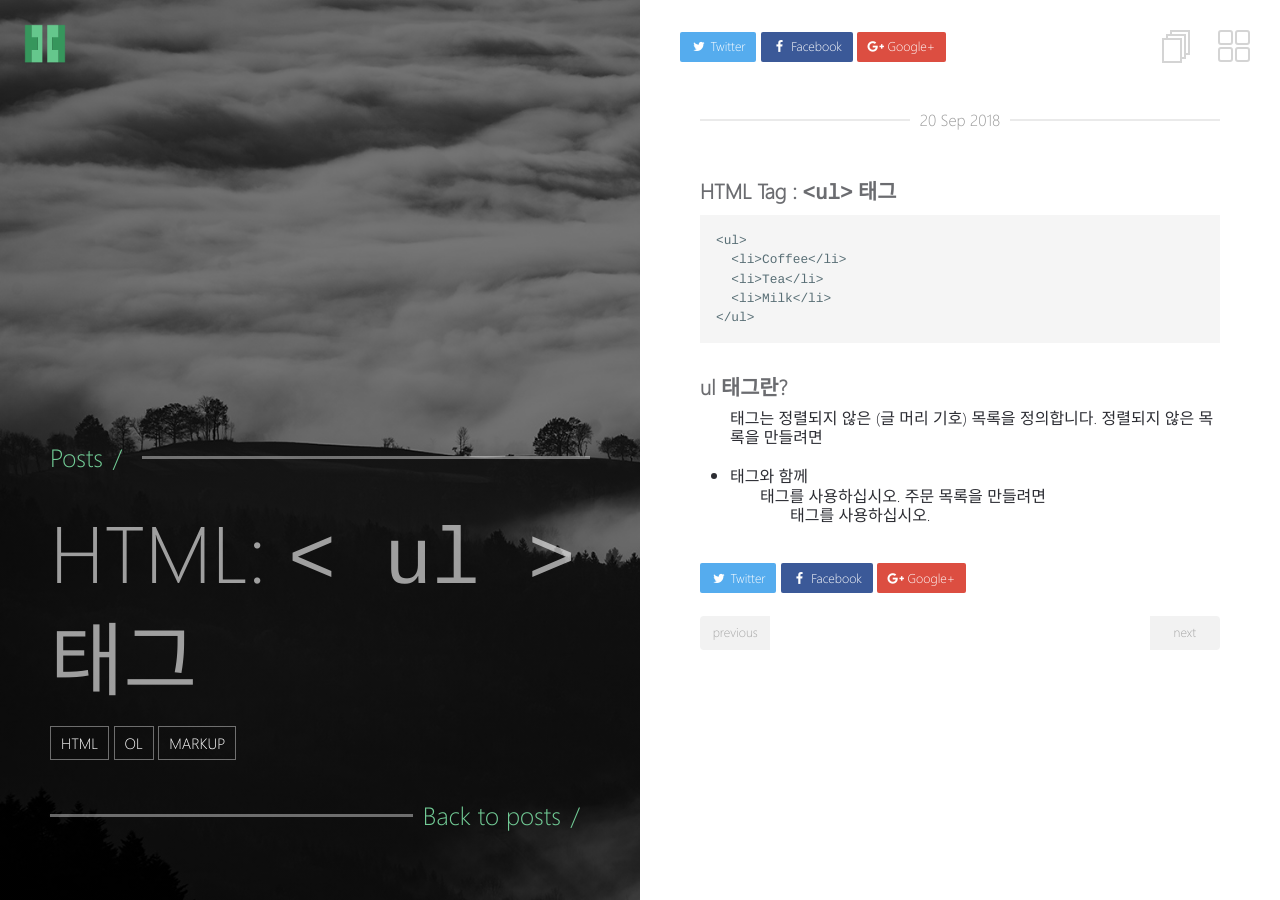
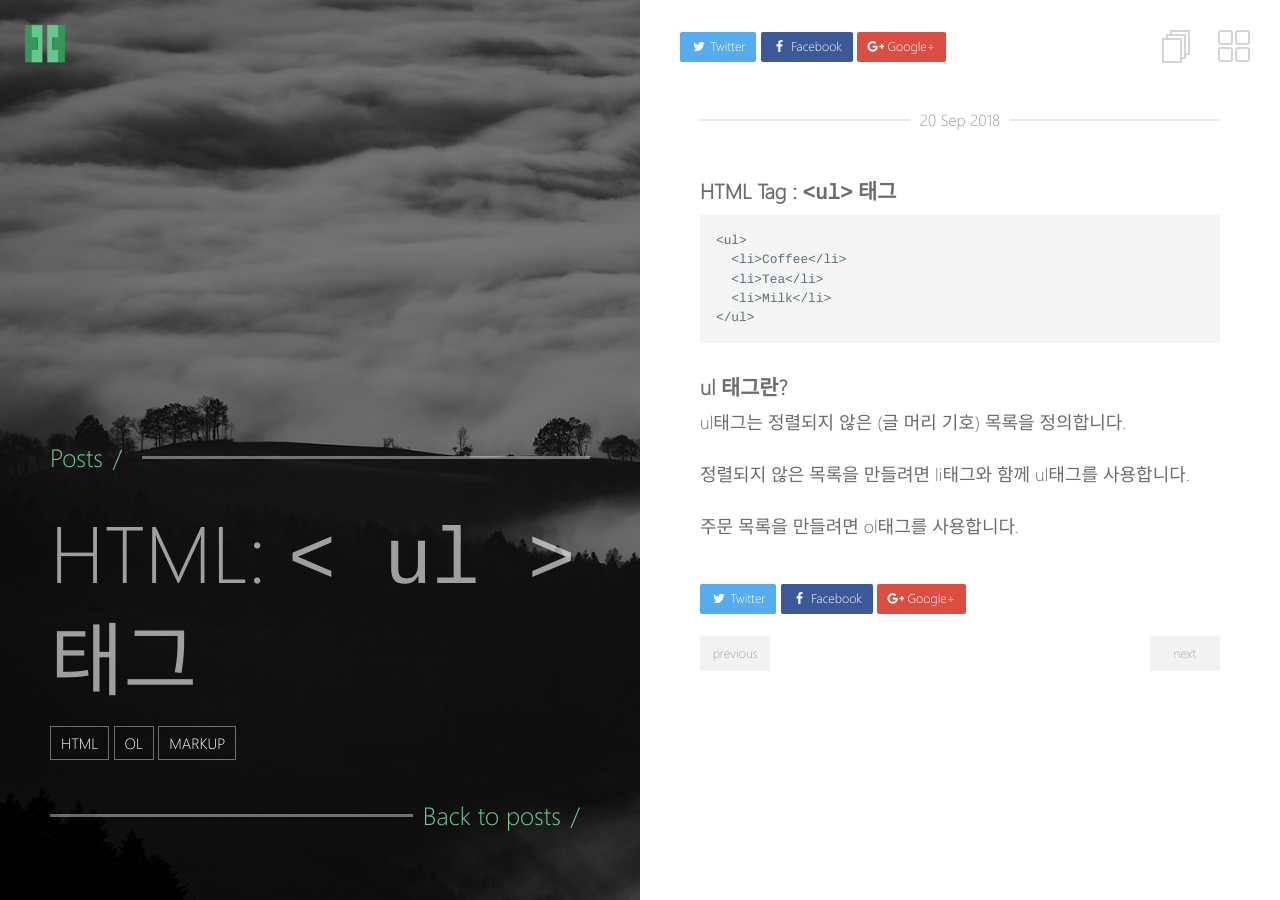
Before and after one commit to yubobae/yubobae.github.com, a Jekyll site: the page built from _posts/html/2018-09-20-ul.md, in a window 1280 px wide. Built offline with Jekyll 4.4.1, drawn with Linux system fonts in a browser that asks for light colours.

Commit message:
Update 2018-09-20-ul.md

````diff
--- a/_posts/html/2018-09-20-ul.md
+++ b/_posts/html/2018-09-20-ul.md
@@ -18,8 +18,8 @@ tags:
 ```
 ### ul 태그란?
 
-<ul>태그는 정렬되지 않은 (글 머리 기호) 목록을 정의합니다.
+ul태그는 정렬되지 않은 (글 머리 기호) 목록을 정의합니다.
 
-정렬되지 않은 목록을 만들려면 <li>태그와 함께 <ul>태그를 사용하십시오.
+정렬되지 않은 목록을 만들려면 li태그와 함께 ul태그를 사용합니다.
 
-주문 목록을 만들려면 <ol>태그를 사용하십시오.
+주문 목록을 만들려면 ol태그를 사용합니다.
````
